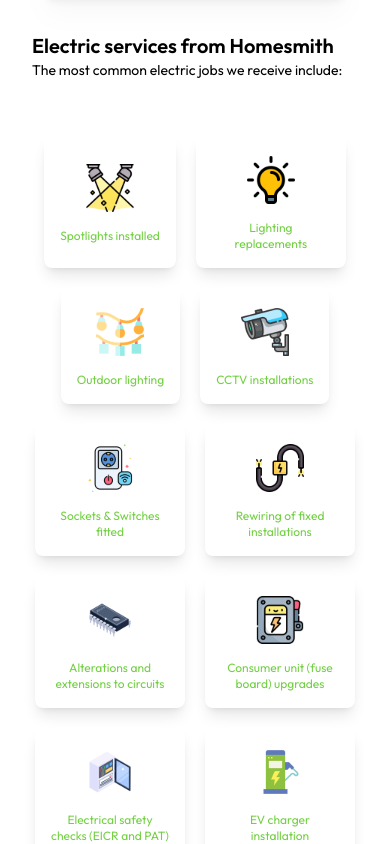
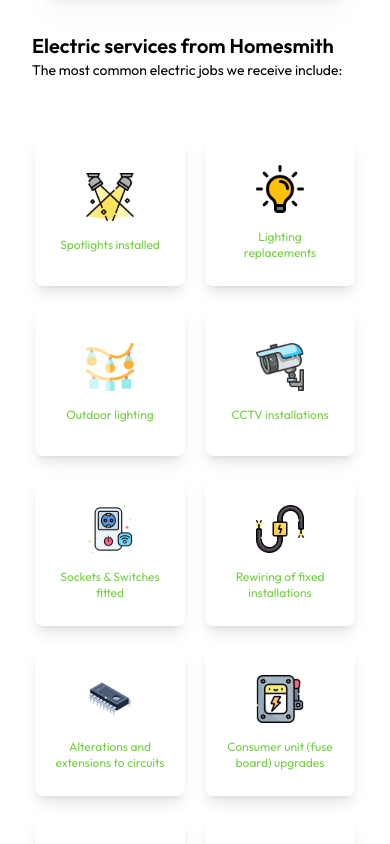
Before and after one commit to ahmedashfaq850/Plumbing-website, a Next.js app: page /electrics in a window 390 px wide. Shown: the part 3280-4124 px from the top of the page. Built offline with nearby package versions, Linux system fonts and the light colour scheme.

Commit message:
Updated jobs container sizes

```diff
--- a/app/electrics/page.js
+++ b/app/electrics/page.js
@@ -86,12 +86,12 @@
             marginBottom="20"
             height="500px"
           />
-          </div>
+      </div>
 
-          <ElectricServices />
-          <div className="px-12 mdu:px-24">
+      <ElectricServices />
+      <div className="px-12 mdu:px-24">
             <Team  />
-          </div>
+      </div>
           {/* Heading and Paragragh */}
           <div className=" px-8 mdu:px-24flex flex-col gap-5 mb-10 ">
             <h3 className="text-xl sm:text-3xl font-semibold">
@@ -108,7 +108,7 @@
               {jobs.map((job, index) => (
                 <div
                   key={index}
-                  className="flex p-1   md:p-2 flex-col max-w-[150px] max-h-[150px]  items-center justify-center sm:min-w-[180px] sm:p-3   md:min-w-[300px] md:min-h-[200px] 2xl:min-w-[400px]  bg-white rounded-lg  shadow-lg  "
+                  className="flex p-1   md:p-2 flex-col w-[150px] h-[150px]  items-center justify-center sm:min-w-[180px] sm:p-3   md:min-w-[300px] md:min-h-[200px] 2xl:min-w-[400px]  bg-white rounded-lg  shadow-lg  "
                 >
                   <div className="w-12 h-12 md:w-[90px] md:h-[100px]">
                     <Image
--- a/app/heating/page.js
+++ b/app/heating/page.js
@@ -104,7 +104,7 @@
             {jobs.map((job, index) => (
               <div
                 key={index}
-                className="flex p-1   md:p-2 flex-col max-w-[150px] max-h-[150px]  items-center justify-center sm:min-w-[180px] sm:p-3   md:min-w-[300px] md:min-h-[200px] 2xl:min-w-[400px]  bg-white rounded-lg  shadow-lg  "
+                className="flex p-1   md:p-2 flex-col w-[150px] h-[150px]  items-center justify-center sm:min-w-[180px] sm:p-3   md:min-w-[300px] md:min-h-[200px] 2xl:min-w-[400px]  bg-white rounded-lg  shadow-lg  "
               >
                 <div className="w-12 h-12 md:w-[90px] md:h-[100px]">
                   <Image
--- a/app/plumbing/page.js
+++ b/app/plumbing/page.js
@@ -111,7 +111,7 @@
             {jobs.map((job, index) => (
               <div
                 key={index}
-                className="flex p-1   md:p-2 flex-col max-w-[150px] max-h-[150px]  items-center justify-center sm:min-w-[180px] sm:p-3   md:min-w-[300px] md:min-h-[200px] 2xl:min-w-[400px]  bg-white rounded-lg  shadow-lg  "
+                className="flex p-1   md:p-2 flex-col w-[150px] h-[150px]  items-center justify-center sm:min-w-[180px] sm:p-3   md:min-w-[300px] md:min-h-[200px] 2xl:min-w-[400px]  bg-white rounded-lg  shadow-lg  "
               >
                 <div className="w-12 h-12 md:w-[90px] md:h-[100px]">
                   <Image
```
Also changed, not shown: 1 other file (tests, documents, lock files or other folders).
